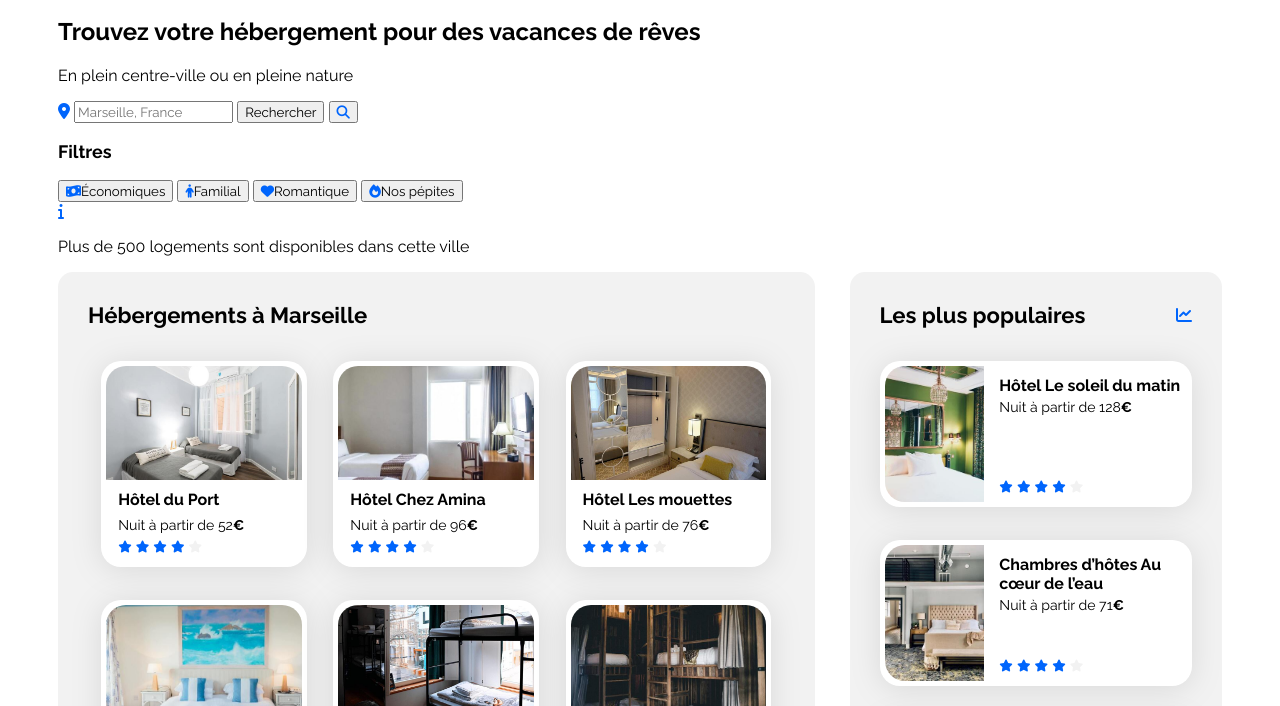
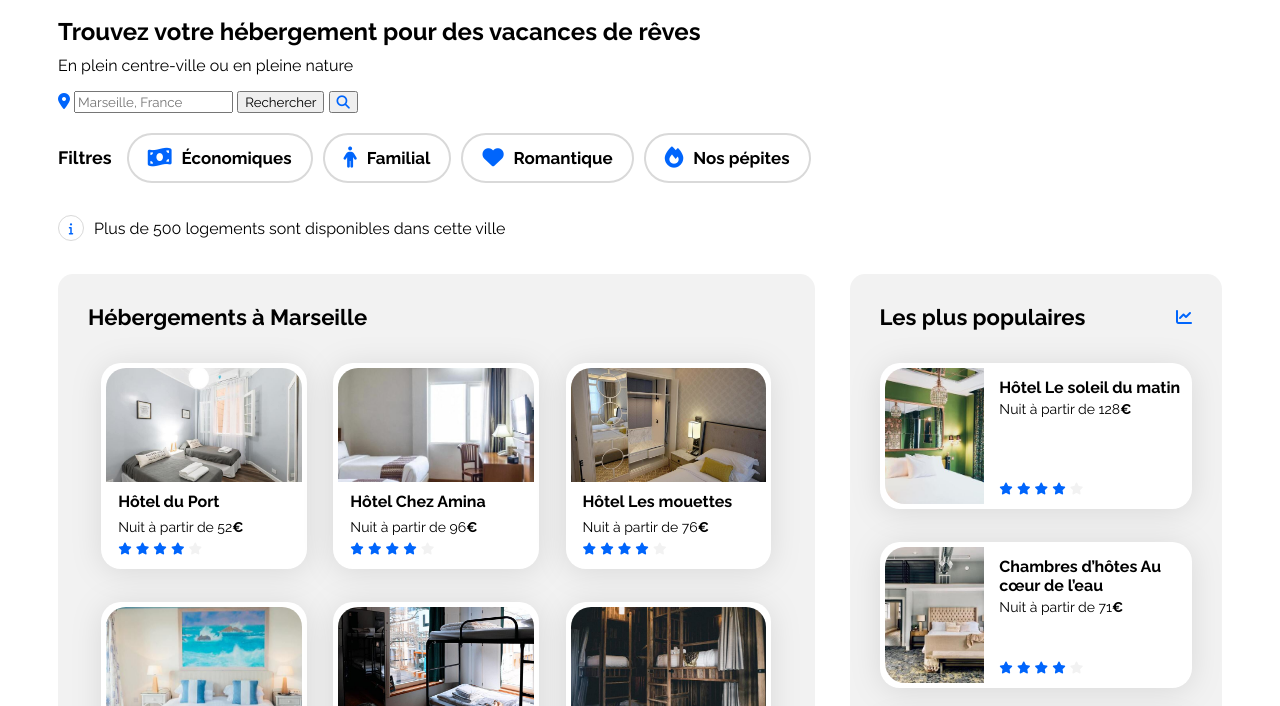
Before and after one commit to Crash91fr/Projet2_Booki, a plain HTML site: page index.html in a window 1280 px wide. Shown: the part 94-800 px from the top of the page. Drawn offline with Linux system fonts and the light colour scheme.

Commit message:
Ajout Intro Filtres et Info

```diff
--- a/css/style.css
+++ b/css/style.css
@@ -55,7 +55,7 @@ a {
 }
 
 .card-subtitle {
-    font-size: 0.88em; /*14px*/
+    font-size: 0.875em; /*14px*/
 }
 
 .footer-title {
@@ -97,6 +97,77 @@ header nav a:hover {
     border-top: solid 2px var(--main-color);
 }
 
+/****** Intro ***********/
+
+.intro {
+    display: flex;
+    flex-direction: column;
+}
+
+.intro h1 {
+    margin-bottom: 10px;
+}
+
+.intro p {
+    margin-top: 0px;
+}
+
+/****** Search Bar ***********/
+
+.search-bar {
+    margin-bottom: 20px;
+}
+
+/****** Filtres ***********/
+
+.filters {
+    height: 50px;
+    display: flex;
+    align-items: center;
+    gap: 15px;
+    margin-bottom: 20px;
+}
+
+.filters-button {
+    display: flex;
+    gap: 10px;
+}
+
+.filters-button button {
+    display: flex;
+    align-items: center;
+    gap: 10px;
+    background-color: white;
+    border-radius: 25px;
+    height: 50px;
+    border: solid 2px #d9d9d9;
+    padding: 4px 19px 4px 19px;
+    font-weight: 700;
+    font-size: 1.06em;
+}
+
+.filters-button button:hover {
+    background-color:#DEEBFF;
+}
+
+/****** Info ***********/
+
+.info {
+    display: flex;
+    align-items: center;
+    gap: 10px;
+    margin-bottom: 20px;
+}
+
+.info-button {
+    height: 24px;
+    width: 24px;
+    display: flex;
+    justify-content: center;
+    align-items: center;
+    border: solid 1px #d9d9d9;
+    border-radius: 50%;
+}
 
 /****** Hebergements And Populaires ***********/
 .hebergements-and-populaires {
@@ -258,7 +329,7 @@ header nav a:hover {
 /******* Footer ******/
 
 footer {
-    background-color: #F2F2F2;
+    background-color: var(--main-bg-color);
     display: flex;
     justify-content: flex-end;
     margin-top: 50px;
--- a/index.html
+++ b/index.html
@@ -46,17 +46,17 @@
                 <div class="filters">
                 <h3 class="action-title">Filtres</h3>
                     <div class="filters-button">
-                        <button><i class="fa-solid fa-money-bill-wave"></i>Économiques</button>
-                        <button><i class="fa-solid fa-person"></i>Familial</button>
-                        <button><i class="fa-solid fa-heart"></i>Romantique</button>
-                        <button><i class="fa-solid fa-fire"></i>Nos pépites</button>
+                        <button><i class="fa-solid fa-money-bill-wave fa-lg"></i>Économiques</button>
+                        <button><i class="fa-solid fa-person fa-lg"></i>Familial</button>
+                        <button><i class="fa-solid fa-heart fa-lg"></i>Romantique</button>
+                        <button><i class="fa-solid fa-fire fa-lg"></i>Nos pépites</button>
                     </div>
                 </div>
                 <div class="info">
                     <div class="info-button">
-                        <i class="fa-solid fa-info"></i>
+                       <i class="fa-solid fa-info fa-xs"></i>
                     </div>
-                    <p>Plus de 500 logements sont disponibles dans cette ville</p>
+                     <p>Plus de 500 logements sont disponibles dans cette ville</p>
                 </div>
             </section>
 
```
